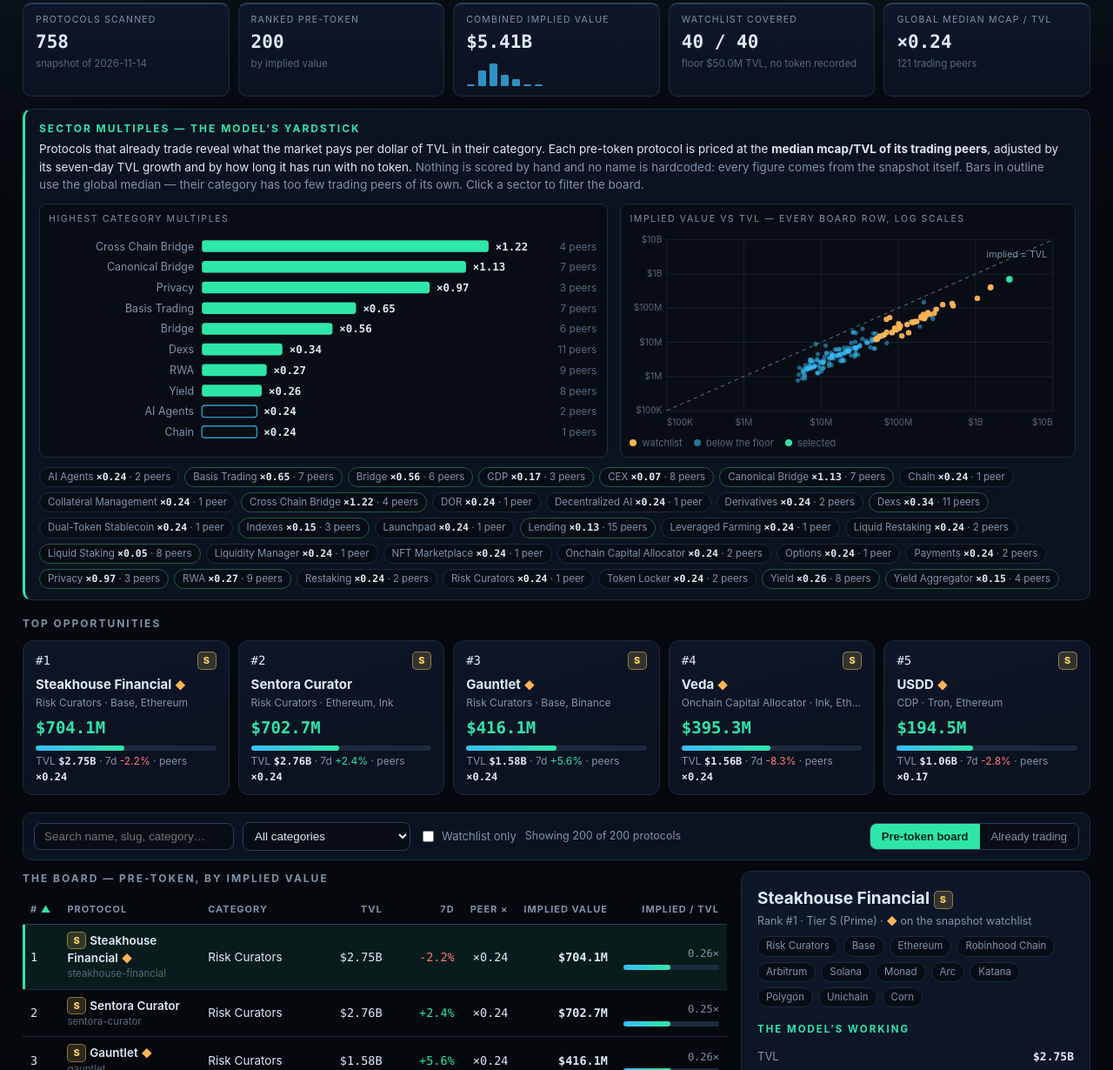
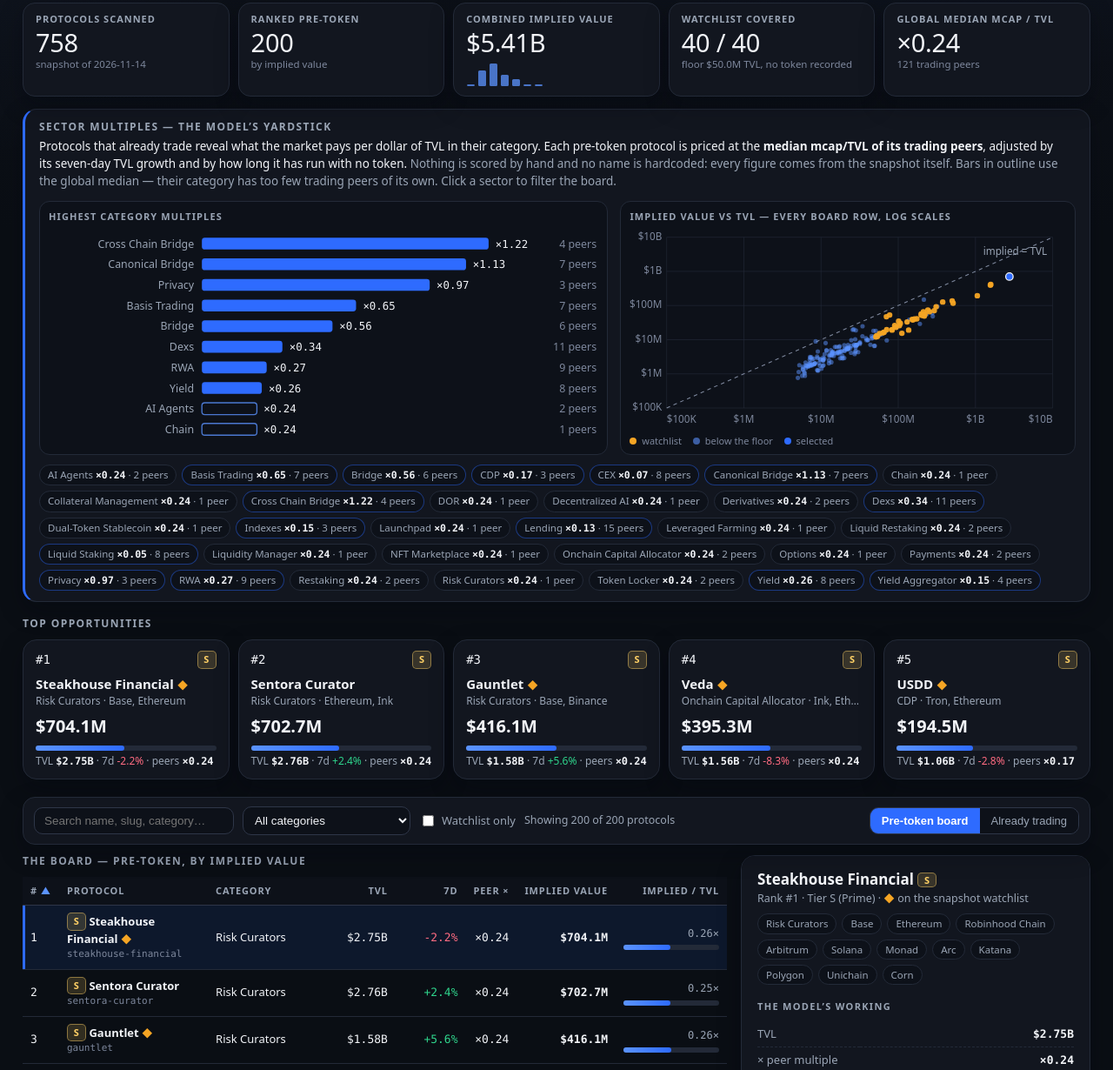
Before and after one commit to zenganteng0987/token-radar, a plain HTML site: page preview-v3/dashboard/index.html in a window 1280 px wide. Shown: the part 74-1304 px from the top of the page at 87% size. Drawn offline with Linux system fonts and the light colour scheme.

Commit message:
Token Radar v3 preview: Arkham-referenced restyle

```diff
--- a/preview-v3/dashboard/app.css
+++ b/preview-v3/dashboard/app.css
@@ -1,31 +1,35 @@
-/* Token Radar v3: deep-space sweep theme, tightened. Phosphor green and
-   sky on near-black, mono figures, hairline grid, stat cards, an SVG
-   sector overview and scatter drawn from the snapshot's own numbers. */
+/* Token Radar v3: deep navy-black theme in the Arkham design family —
+   flat near-black panels, hairline blue-gray borders, soft shadows,
+   royal-blue interactive accents, grotesque type with small uppercase
+   labels and light-weight stat figures. Layout, spacing and responsive
+   behaviour are unchanged from the previous pass; this is paint + type. */
 :root {
-  --bg: #05080d;
-  --bg2: #080d15;
-  --panel: #0b1220;
-  --panel2: #0e1729;
-  --line: #1c2a3f;
-  --line2: #2a3d5f;
-  --text: #dcebf7;
-  --dim: #7e93a9;
-  --faint: #54687e;
-  --acc: #2ee6a8;
-  --acc2: #38bdf8;
-  --amber: #ffb454;
-  --bad: #ff7a7a;
+  --bg: #0a0e14;
+  --bg2: #0d1119;
+  --panel: #12161f;
+  --panel2: #171c28;
+  --line: #232a38;
+  --line2: #2e3648;
+  --text: #f2f4f8;
+  --dim: #9aa5b5;
+  --faint: #7d879c;
+  --acc: #2e6bff;
+  --acc2: #5b93ff;
+  --green: #2fd48c;
+  --purple: #a78bfa;
+  --amber: #f5a524;
+  --bad: #ff6b81;
   --gold: #ffd166;
 }
 * { box-sizing: border-box; }
 html, body { margin: 0; padding: 0; }
 body {
   background:
-    radial-gradient(1100px 480px at 85% -120px, rgba(46, 230, 168, 0.07), transparent 60%),
-    radial-gradient(900px 500px at -10% 0, rgba(56, 189, 248, 0.05), transparent 55%),
+    radial-gradient(1100px 480px at 85% -120px, rgba(46, 107, 255, 0.05), transparent 60%),
+    radial-gradient(900px 500px at -10% 0, rgba(91, 147, 255, 0.03), transparent 55%),
     linear-gradient(180deg, var(--bg2), var(--bg) 340px);
   color: var(--text);
-  font: 14px/1.5 -apple-system, "Segoe UI", Roboto, Helvetica, Arial, sans-serif;
+  font: 14px/1.5 system-ui, -apple-system, "Segoe UI", Roboto, Helvetica, Arial, sans-serif;
   min-height: 100vh;
 }
 #app { max-width: 1400px; margin: 0 auto; padding: 22px 26px 44px; }
@@ -34,9 +38,9 @@ a { color: var(--acc2); }
 
 /* Header */
 header.top { display: flex; flex-wrap: wrap; align-items: center; gap: 6px 18px; }
-.logo { font-size: 26px; font-weight: 800; letter-spacing: 4px; }
+.logo { font-size: 25px; font-weight: 650; letter-spacing: 3px; line-height: 1.15; }
 .logo .dot { color: var(--acc); }
-.logo .sub { color: var(--acc2); font-size: 15px; letter-spacing: 1px; }
+.logo .sub { color: var(--acc2); font-size: 14px; letter-spacing: 1px; }
 .tagline { color: var(--dim); font-size: 13px; max-width: 600px; }
 .snapchip {
   margin-left: auto; font-size: 11.5px; color: var(--dim);
@@ -46,12 +50,13 @@ header.top { display: flex; flex-wrap: wrap; align-items: center; gap: 6px 18px;
 /* Stat cards */
 .stats { display: grid; grid-template-columns: repeat(5, 1fr); gap: 10px; margin: 16px 0 0; }
 .stat {
-  border: 1px solid var(--line); border-top: 2px solid var(--line2);
-  background: linear-gradient(180deg, var(--panel2), var(--panel));
-  border-radius: 10px; padding: 10px 14px 9px; min-width: 0; overflow: hidden;
+  border: 1px solid var(--line);
+  background: var(--panel);
+  border-radius: 14px; padding: 10px 14px 9px; min-width: 0; overflow: hidden;
+  box-shadow: 0 10px 28px rgba(3, 7, 17, .32);
 }
-.stat span { display: block; color: var(--dim); font-size: 10.5px; text-transform: uppercase; letter-spacing: 1.2px; white-space: nowrap; }
-.stat b { display: block; font-size: 21px; font-weight: 700; margin-top: 2px; }
+.stat span { display: block; color: var(--dim); font-size: 11px; font-weight: 600; text-transform: uppercase; letter-spacing: .09em; white-space: nowrap; }
+.stat b { display: block; font-size: 29px; font-weight: 500; letter-spacing: -.01em; line-height: 1.1; margin-top: 2px; font-family: inherit; }
 .stat i { display: block; font-style: normal; color: var(--faint); font-size: 11.5px; margin-top: 1px; white-space: nowrap; overflow: hidden; text-overflow: ellipsis; }
 .stat .hist { display: block; margin-top: 5px; width: 92px; height: 32px; }
 .hist .hb { fill: var(--acc2); opacity: .75; }
@@ -59,42 +64,43 @@ header.top { display: flex; flex-wrap: wrap; align-items: center; gap: 6px 18px;
 /* Sector overview */
 .sector {
   margin-top: 14px; border: 1px solid var(--line); border-left: 3px solid var(--acc);
-  background: var(--panel); border-radius: 10px; padding: 13px 16px 12px;
+  background: var(--panel); border-radius: 16px; padding: 13px 16px 12px;
+  box-shadow: 0 10px 28px rgba(3, 7, 17, .32);
 }
-.sectorhead h2 { margin: 0 0 4px; font-size: 12px; letter-spacing: 2px; text-transform: uppercase; color: var(--acc); }
+.sectorhead h2 { margin: 0 0 4px; font-size: 12px; letter-spacing: .12em; text-transform: uppercase; color: var(--dim); font-weight: 600; line-height: 1.2; }
 .sectorhead p { margin: 0; color: var(--text); font-size: 13.5px; max-width: 1180px; }
 .sectorhead p .dim { color: var(--dim); }
 .charts { display: grid; grid-template-columns: 1.25fr 1fr; gap: 14px; margin-top: 12px; }
-.chartbox { border: 1px solid var(--line); border-radius: 8px; background: var(--bg2); padding: 9px 10px 7px; min-width: 0; }
-.charttitle { font-size: 10.5px; letter-spacing: 1.6px; text-transform: uppercase; color: var(--dim); margin-bottom: 5px; }
+.chartbox { border: 1px solid var(--line); border-radius: 12px; background: var(--bg2); padding: 9px 10px 7px; min-width: 0; }
+.charttitle { font-size: 11px; letter-spacing: .1em; text-transform: uppercase; color: var(--dim); font-weight: 600; margin-bottom: 5px; }
 .sectorchart, .scatter, .peerchart { display: block; width: 100%; height: auto; }
 .peerchart { max-width: 460px; }
 .sectorchart.compact .slabel { font-size: 11.5px; }
 .sectorchart.compact .sval { font-size: 12.5px; }
-.scatter.compact .axis { font-size: 10.5px; }
+.scatter.compact .axis { font-size: 11.5px; }
 .scatter.compact .axis.dim2 { font-size: 11.5px; }
 .peerchart.compact .slabel, .peerchart.compact .sval { font-size: 12px; }
 .peerchart.compact .axis { font-size: 11px; }
 .slabel { fill: var(--dim); font-size: 11px; }
-.sval { fill: var(--text); font-size: 11px; font-weight: 600; }
-.speers { fill: var(--faint); font-size: 10.5px; }
+.sval { fill: var(--text); font-size: 11px; font-weight: 500; }
+.speers { fill: var(--faint); font-size: 11px; }
 .sbar { fill: var(--acc); }
 .sbar.fb { fill: none; stroke: var(--acc2); stroke-width: 1.2; opacity: .8; }
-.pbar { fill: var(--acc2); opacity: .85; }
+.pbar { fill: var(--purple); opacity: .85; }
 .srow { cursor: pointer; }
 .srow .hit { fill: transparent; }
-.srow:hover .hit { fill: rgba(46, 230, 168, .05); }
-.srow.active .hit { fill: rgba(46, 230, 168, .1); }
-.srow.active .slabel { fill: var(--acc); font-weight: 700; }
+.srow:hover .hit { fill: rgba(46, 107, 255, .05); }
+.srow.active .hit { fill: rgba(46, 107, 255, .11); }
+.srow.active .slabel { fill: var(--acc2); font-weight: 700; }
 .scatter .grid { stroke: var(--line); stroke-width: .6; }
 .scatter .diag { stroke: var(--faint); stroke-width: 1; stroke-dasharray: 4 4; }
-.scatter .axis { fill: var(--faint); font-size: 9.5px; }
-.scatter .axis.dim2 { fill: var(--dim); font-size: 10px; }
+.scatter .axis { fill: var(--faint); font-size: 11px; }
+.scatter .axis.dim2 { fill: var(--dim); font-size: 11px; }
 .scatter .dot { fill: var(--acc2); opacity: .5; cursor: pointer; }
 .scatter .dot.wl { fill: var(--amber); opacity: .95; }
-.scatter .dot.sel { fill: var(--acc); opacity: 1; stroke: #04241a; stroke-width: 1; }
+.scatter .dot.sel { fill: var(--acc); opacity: 1; stroke: var(--text); stroke-width: 1.2; }
 .peerchart .med { stroke: var(--amber); stroke-width: 1.2; stroke-dasharray: 4 3; }
-.peerchart .axis { fill: var(--amber); font-size: 9.5px; }
+.peerchart .axis { fill: var(--amber); font-size: 11px; }
 .legend { color: var(--faint); font-size: 11px; margin-top: 4px; }
 .legend .lg {
   display: inline-block; width: 8px; height: 8px; border-radius: 50%;
@@ -110,59 +116,61 @@ header.top { display: flex; flex-wrap: wrap; align-items: center; gap: 6px 18px;
 }
 .mchip:hover { border-color: var(--acc); color: var(--text); }
 .mchip b { color: var(--text); font-weight: 600; }
-.mchip.own { border-color: #1d5c42; }
+.mchip.own { border-color: rgba(46, 107, 255, .45); }
 
 /* Spotlight */
 .spot { margin-top: 18px; }
-.spot h2, .boardhead h2 { font-size: 12px; letter-spacing: 2px; text-transform: uppercase; color: var(--dim); margin: 0 0 10px; }
+.spot h2, .boardhead h2 { font-size: 12px; letter-spacing: .12em; text-transform: uppercase; color: var(--dim); font-weight: 600; line-height: 1.2; margin: 0 0 10px; }
 .spotgrid { display: grid; grid-template-columns: repeat(5, 1fr); gap: 10px; }
 .spotcard {
   min-width: 0;
-  border: 1px solid var(--line); border-radius: 12px; padding: 12px 14px 11px; cursor: pointer;
-  background: linear-gradient(165deg, var(--panel2), var(--panel) 70%);
+  border: 1px solid var(--line); border-radius: 16px; padding: 12px 14px 11px; cursor: pointer;
+  background: var(--panel);
+  box-shadow: 0 10px 28px rgba(3, 7, 17, .32);
   transition: border-color .15s, transform .15s;
 }
 .spotcard:hover { border-color: var(--acc); transform: translateY(-2px); }
 .spotcard .rk { display: flex; justify-content: space-between; align-items: center; }
-.spotcard .nm { font-weight: 700; font-size: 15px; margin-top: 6px; white-space: nowrap; overflow: hidden; text-overflow: ellipsis; }
+.spotcard .nm { font-weight: 600; font-size: 15px; margin-top: 6px; white-space: nowrap; overflow: hidden; text-overflow: ellipsis; }
 .spotcard .cat { color: var(--dim); font-size: 12px; white-space: nowrap; overflow: hidden; text-overflow: ellipsis; }
-.spotcard .imp { font-size: 19px; font-weight: 700; color: var(--acc); margin-top: 5px; }
+.spotcard .imp { font-size: 20px; font-weight: 550; color: var(--text); margin-top: 5px; font-family: inherit; }
 .spotcard .meta { color: var(--dim); font-size: 12px; margin-top: 3px; }
 .spotcard .meta b { color: var(--text); font-weight: 600; }
 
 /* Tiers */
 .tier {
-  display: inline-block; min-width: 22px; text-align: center; font-size: 11px; font-weight: 800;
+  display: inline-block; min-width: 22px; text-align: center; font-size: 11px; font-weight: 700;
   border-radius: 5px; padding: 1px 5px; letter-spacing: .5px; vertical-align: 1px;
 }
 .tier-S { background: rgba(255, 209, 102, .16); color: var(--gold); border: 1px solid rgba(255, 209, 102, .45); }
-.tier-A { background: rgba(46, 230, 168, .13); color: var(--acc); border: 1px solid rgba(46, 230, 168, .4); }
-.tier-B { background: rgba(56, 189, 248, .12); color: var(--acc2); border: 1px solid rgba(56, 189, 248, .38); }
-.tier-C { background: rgba(126, 147, 169, .12); color: var(--dim); border: 1px solid var(--line2); }
+.tier-A { background: rgba(47, 212, 140, .13); color: var(--green); border: 1px solid rgba(47, 212, 140, .4); }
+.tier-B { background: rgba(91, 147, 255, .12); color: var(--acc2); border: 1px solid rgba(91, 147, 255, .38); }
+.tier-C { background: rgba(154, 165, 181, .1); color: var(--dim); border: 1px solid var(--line2); }
 .wmark { color: var(--amber); font-size: 12px; }
 
 /* Controls */
 .controls {
   display: flex; flex-wrap: wrap; gap: 10px; align-items: center; margin: 20px 0 12px;
-  border: 1px solid var(--line); background: var(--panel); border-radius: 10px; padding: 10px 12px;
+  border: 1px solid var(--line); background: var(--panel); border-radius: 14px; padding: 10px 12px;
+  box-shadow: 0 10px 28px rgba(3, 7, 17, .32);
   position: sticky; top: 10px; z-index: 5;
 }
 .controls input[type="search"] {
-  background: var(--bg2); border: 1px solid var(--line2); color: var(--text); border-radius: 8px;
+  background: var(--bg2); border: 1px solid var(--line2); color: var(--text); border-radius: 10px;
   padding: 7px 11px; font-size: 13.5px; width: 230px; outline: none;
 }
 .controls input[type="search"]:focus { border-color: var(--acc); }
 .controls select {
-  background: var(--bg2); border: 1px solid var(--line2); color: var(--text); border-radius: 8px;
+  background: var(--bg2); border: 1px solid var(--line2); color: var(--text); border-radius: 10px;
   padding: 7px 9px; font-size: 13.5px; outline: none;
 }
 .controls label.tgl { display: inline-flex; gap: 6px; align-items: center; color: var(--dim); font-size: 13px; cursor: pointer; }
 .controls label.tgl input { accent-color: var(--acc); }
-.viewswitch { margin-left: auto; display: inline-flex; border: 1px solid var(--line2); border-radius: 8px; overflow: hidden; }
+.viewswitch { margin-left: auto; display: inline-flex; border: 1px solid var(--line2); border-radius: 10px; overflow: hidden; }
 .viewswitch button {
   background: var(--bg2); color: var(--dim); border: 0; padding: 7px 13px; font-size: 13px; cursor: pointer;
 }
-.viewswitch button.on { background: var(--acc); color: #04241a; font-weight: 700; }
+.viewswitch button.on { background: var(--acc); color: #ffffff; font-weight: 600; }
 .count { color: var(--dim); font-size: 12.5px; }
 
 /* Layout + table */
@@ -170,21 +178,22 @@ header.top { display: flex; flex-wrap: wrap; align-items: center; gap: 6px 18px;
 .boardwrap { flex: 1 1 auto; min-width: 0; }
 .boardhead { display: flex; align-items: baseline; justify-content: space-between; }
 #board { overflow-x: auto; }
-table.board { width: 100%; min-width: 620px; border-collapse: collapse; font-size: 13.5px; }
+table.board { width: 100%; min-width: 620px; border-collapse: collapse; font-size: 13px; font-variant-numeric: tabular-nums; }
 table.board th {
-  text-align: left; color: var(--dim); font-size: 11px; text-transform: uppercase; letter-spacing: 1px;
+  text-align: left; color: var(--dim); font-size: 11px; font-weight: 600; text-transform: uppercase; letter-spacing: .08em;
+  background: var(--bg2);
   padding: 8px 9px; border-bottom: 1px solid var(--line2); cursor: pointer; user-select: none; white-space: nowrap;
 }
 table.board th.num, table.board td.num { text-align: right; }
-table.board th .arr { color: var(--acc); }
+table.board th .arr { color: var(--acc2); }
 table.board td { padding: 8px 9px; border-bottom: 1px solid var(--line); vertical-align: middle; }
 table.board tbody tr { cursor: pointer; }
-table.board tbody tr:hover td { background: rgba(46, 230, 168, .045); }
-table.board tbody tr.sel td { background: rgba(46, 230, 168, .09); }
+table.board tbody tr:hover td { background: rgba(46, 107, 255, .05); }
+table.board tbody tr.sel td { background: rgba(46, 107, 255, .1); }
 table.board tbody tr.sel td:first-child { box-shadow: inset 3px 0 0 var(--acc); }
 .pname { font-weight: 600; }
-.slug { color: var(--faint); font-size: 11.5px; display: block; }
-.pos { color: var(--acc); }
+.slug { color: var(--faint); font-size: 11px; display: block; font-family: ui-monospace, "SF Mono", Menlo, Consolas, monospace; }
+.pos { color: var(--green); }
 .neg { color: var(--bad); }
 .bar { position: relative; height: 6px; background: var(--line); border-radius: 3px; margin-top: 4px; width: 110px; margin-left: auto; }
 .bar i { position: absolute; inset: 0 auto 0 0; background: linear-gradient(90deg, var(--acc2), var(--acc)); border-radius: 3px; }
@@ -196,18 +205,19 @@ table.board tbody tr.sel td:first-child { box-shadow: inset 3px 0 0 var(--acc);
 /* Detail */
 aside.detail {
   flex: 0 0 402px; width: 402px; position: sticky; top: 76px;
-  border: 1px solid var(--line); border-radius: 12px; background: linear-gradient(180deg, var(--panel2), var(--panel));
+  border: 1px solid var(--line); border-radius: 16px; background: var(--panel);
+  box-shadow: 0 10px 28px rgba(3, 7, 17, .32);
   padding: 17px 18px 15px; max-height: calc(100vh - 96px); overflow: auto;
 }
-aside.detail h2 { margin: 0; font-size: 19px; }
+aside.detail h2 { margin: 0; font-size: 17px; font-weight: 600; line-height: 1.2; }
 aside.detail .dsub { color: var(--dim); font-size: 12.5px; margin-top: 2px; }
-aside.detail h3 { font-size: 11.5px; letter-spacing: 2px; text-transform: uppercase; color: var(--acc); margin: 17px 0 8px; }
-.math { width: 100%; border-collapse: collapse; font-size: 13px; }
+aside.detail h3 { font-size: 11px; letter-spacing: .12em; text-transform: uppercase; color: var(--dim); font-weight: 600; margin: 17px 0 8px; }
+.math { width: 100%; border-collapse: collapse; font-size: 13px; font-variant-numeric: tabular-nums; }
 .math td { padding: 5px 0; border-bottom: 1px dashed var(--line); vertical-align: top; }
 .math td.k { color: var(--dim); width: 118px; }
 .math td.v { text-align: right; font-weight: 600; }
 .math tr.total td { border-bottom: 0; border-top: 1px solid var(--line2); padding-top: 8px; }
-.math tr.total td.v { color: var(--acc); font-size: 16px; }
+.math tr.total td.v { color: var(--text); font-size: 17px; }
 .mathnote { color: var(--dim); font-size: 12.5px; margin-top: 7px; }
 .vsbars { margin-top: 11px; display: grid; gap: 6px; }
 .vsrow { display: flex; align-items: center; gap: 9px; font-size: 12px; }
@@ -216,7 +226,7 @@ aside.detail h3 { font-size: 11.5px; letter-spacing: 2px; text-transform: upperc
 .vsrow .bar { margin-top: 0; height: 8px; }
 ol.steps { margin: 0; padding-left: 19px; }
 ol.steps li { margin-bottom: 9px; font-size: 13px; color: var(--text); }
-ol.steps li::marker { color: var(--acc); font-weight: 700; }
+ol.steps li::marker { color: var(--acc2); font-weight: 700; }
 .chips2 { display: flex; flex-wrap: wrap; gap: 6px; margin-top: 8px; }
 .chip2 { border: 1px solid var(--line); border-radius: 999px; padding: 2px 9px; font-size: 11.5px; color: var(--dim); background: var(--bg2); }
 .hint { color: var(--faint); font-size: 13px; padding: 22px 4px; }
@@ -226,8 +236,8 @@ footer.foot { margin-top: 30px; color: var(--faint); font-size: 12px; border-top
    nothing clips or crushes between 1024 and 1240 px. */
 @media (max-width: 1240px) and (min-width: 1024px) {
   .stat { padding: 10px 11px 9px; }
-  .stat span { font-size: 10px; letter-spacing: .6px; }
-  .stat b { font-size: 19px; }
+  .stat span { font-size: 10.5px; letter-spacing: .05em; }
+  .stat b { font-size: 23px; }
   aside.detail { flex-basis: 356px; width: 356px; }
 }
 
--- a/preview-v3/dashboard/app.js
+++ b/preview-v3/dashboard/app.js
@@ -368,7 +368,7 @@
         '<text class="sval mono" x="' + (barX + w + 6) + '" y="' + (y + 13) + '">' + c.ratio.toFixed(2) + '×</text>';
     });
     s += '<line class="med" x1="' + mx + '" y1="1" x2="' + mx + '" y2="' + (H - 1) + '"/>' +
-      '<text class="axis" x="' + Math.max(barX - 34, Math.min(mx + 4, W - 68)) + '" y="10">median ' + mult(r.multiple) + '</text>';
+      '<text class="axis" x="' + Math.max(barX - 34, Math.min(mx + 4, W - 78)) + '" y="10">median ' + mult(r.multiple) + '</text>';
     return s + '</svg>' + (comps.length > shown.length
       ? '<div class="mathnote">Top ' + shown.length + ' of ' + comps.length + ' trading peers by mcap/TVL; the median of all of them is the multiple applied.</div>' : '');
   }
```
